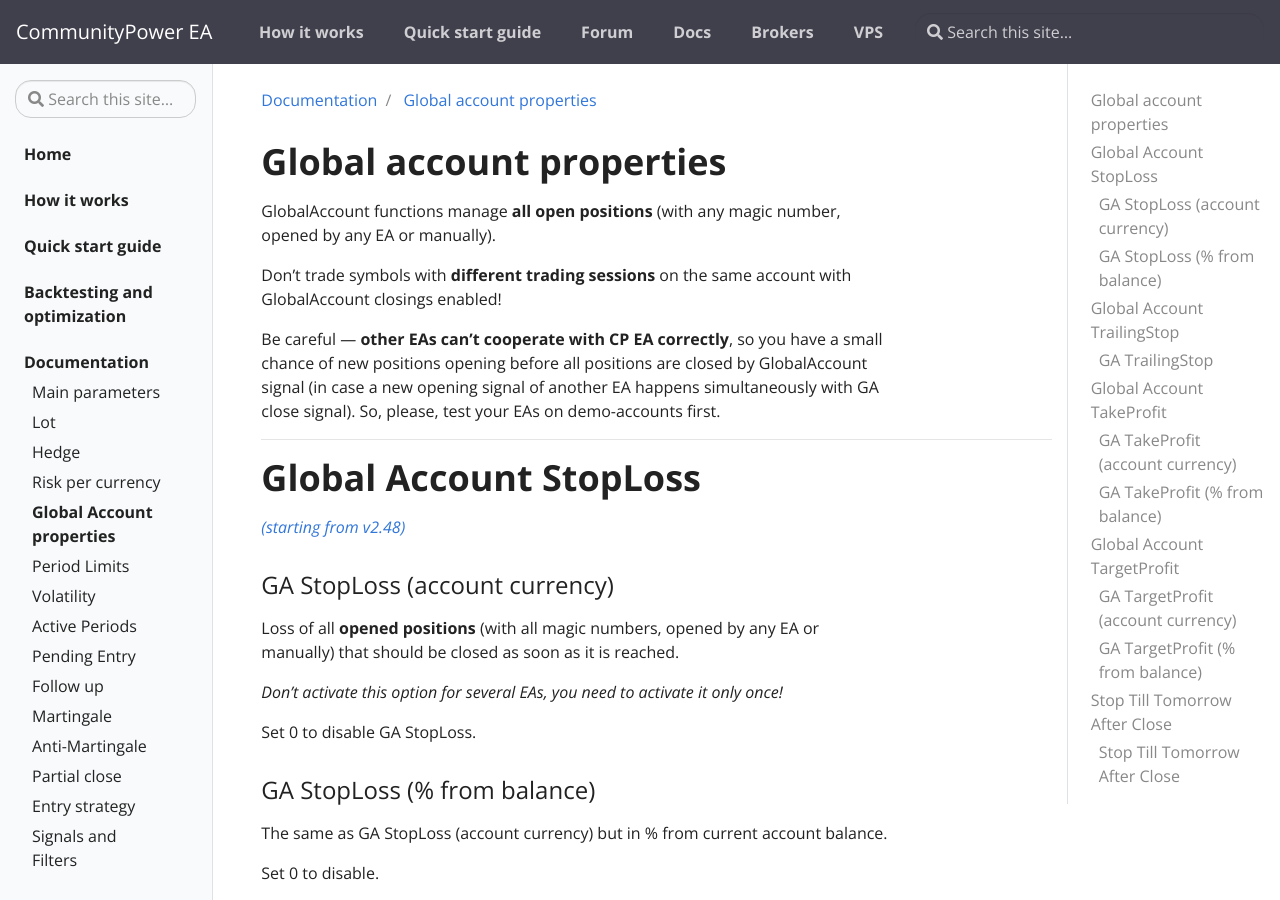
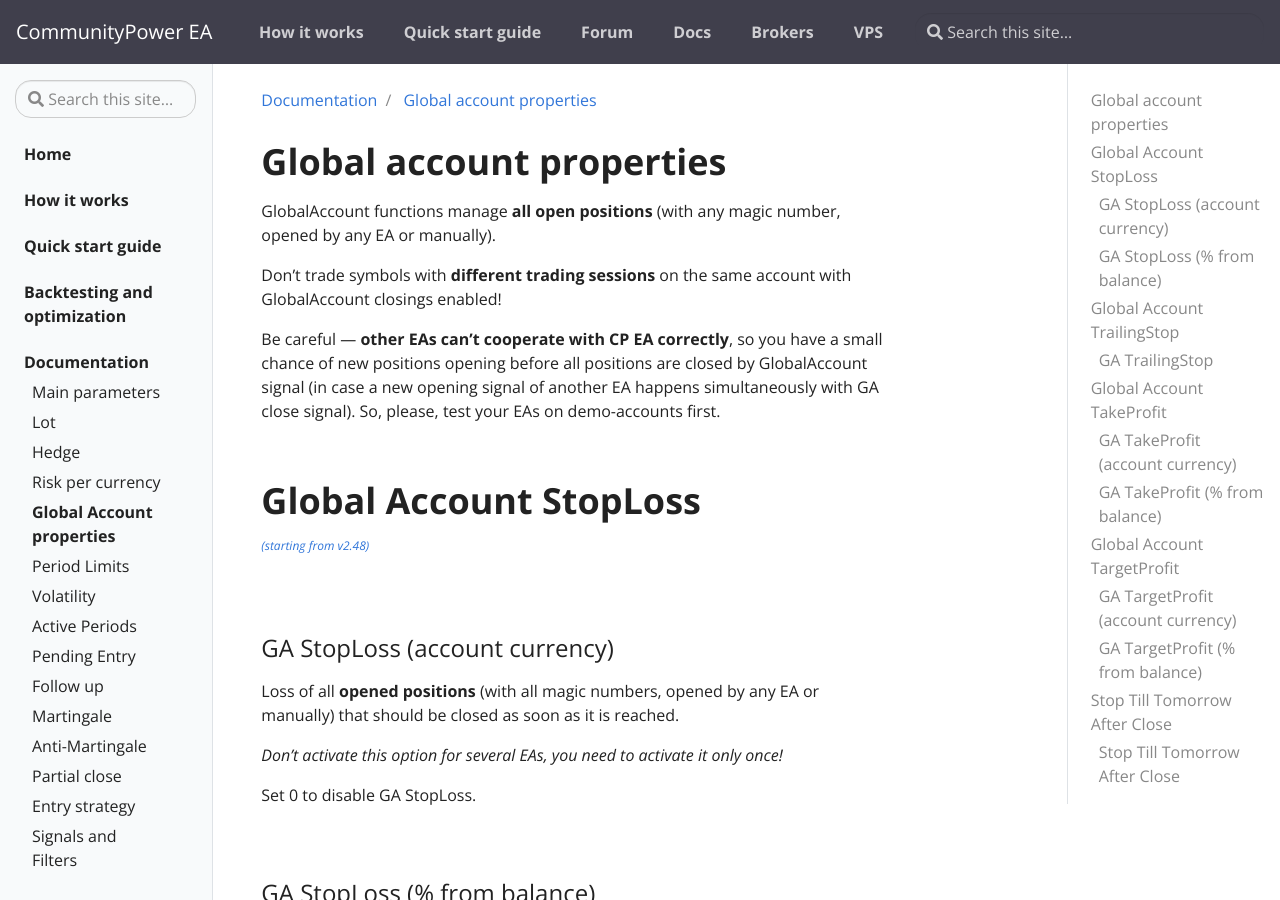
Before and after one commit to komposter/CommunityPowerEA.com, a Jekyll site: the page built from _docs/global-account-properties.md, in a window 1280 px wide and 900 px high. Built offline with Jekyll 4.4.1, drawn with Linux system fonts in a browser that asks for light colours.

Commit message:
Content change

```diff
--- a/_docs/global-account-properties.md
+++ b/_docs/global-account-properties.md
@@ -12,11 +12,13 @@
 
 Be careful — **other EAs can't cooperate with CP EA correctly**, so you have a small chance of new positions opening before all positions are closed by GlobalAccount signal (in case a new opening signal of another EA happens simultaneously with GA close signal). So, please, test your EAs on demo-accounts first.
 
-<hr>
+<br />
 
 # Global Account StopLoss
 
-[*(starting from v2.48)*](/docs/versions-history#20220702-248)
+<sup>[*(starting from v2.48)*](/docs/versions-history#20220702-248)</sup>
+
+<br />
 
 ### GA StopLoss (account currency)
 
@@ -26,6 +28,7 @@
 
 Set 0 to disable GA StopLoss.
 
+<br />
 
 ### GA StopLoss (% from balance)
 
@@ -33,11 +36,11 @@
 
 Set 0 to disable.
 
-<hr>
+<br />
 
 # Global Account TrailingStop
 
-[*(starting from v2.34)*](/docs/versions-history#20210612-234)
+<sup>[*(starting from v2.34)*](/docs/versions-history#20210612-234)</sup>
 
 ### GA TrailingStop
 
@@ -50,11 +53,11 @@
 
 Set 0 to disable GA TrailingStop.
 
-<hr>
+<br />
 
 # Global Account TakeProfit
 
-[*(starting from v2.31)*](/docs/versions-history#20210508-231)
+<sup>[*(starting from v2.31)*](/docs/versions-history#20210508-231)</sup>
 
 ### GA TakeProfit (account currency)
 
@@ -64,6 +67,7 @@
 
 Set 0 to disable GA TakeProfit.
 
+<br />
 
 ### GA TakeProfit (% from balance)
 
@@ -71,11 +75,11 @@
 
 Set 0 to disable.
 
-<hr>
+<br />
 
 # Global Account TargetProfit
 
-[*(starting from v2.31)*](/docs/versions-history#20210508-231)
+<sup>[*(starting from v2.31)*](/docs/versions-history#20210508-231)</sup>
 
 ### GA TargetProfit (account currency)
 
@@ -87,6 +91,7 @@
 
 Set 0 to disable GA TakeProfit.
 
+<br />
 
 ### GA TargetProfit (% from balance)
 
@@ -94,11 +99,11 @@
 
 Set 0 to disable.
 
-<hr>
+<br />
 
 # Stop Till Tomorrow After Close
 
-[*(starting from v2.45)*](/docs/versions-history#20220421-245)
+<sup>[*(starting from v2.45)*](/docs/versions-history#20220421-245)</sup>
 
 ### Stop Till Tomorrow After Close
 
```
Also changed, not shown: _docs/risk-per-currency.md (+8 -0 lines).
